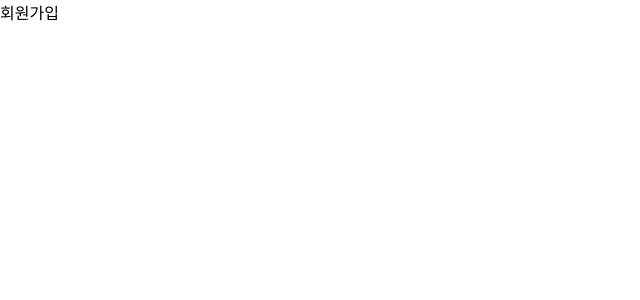
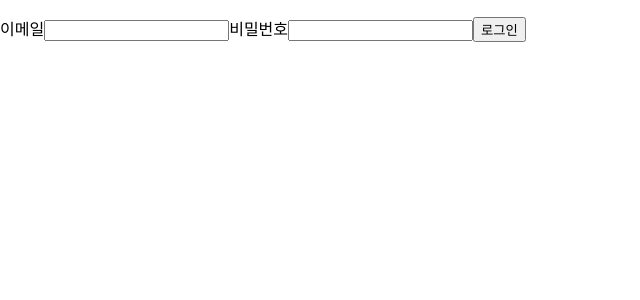
Before and after one commit to dee0518/Next_HelloWorld, a Next.js app: page /signin in a window 1280 px wide. Shown: the top 300 px of the page, without its empty margins (0-640 px from the left). Built offline with nearby package versions, Linux system fonts and the light colour scheme.

Commit message:
:white_check_mark: 회원가입 테스트 코드

```diff
--- /dev/null
+++ b/jest.setup.js
@@ -0,0 +1,6 @@
+// Optional: configure or set up a testing framework before each test.
+// If you delete this file, remove `setupFilesAfterEnv` from `jest.config.js`
+
+// Used for __tests__/testing-library.js
+// Learn more: https://github.com/testing-library/jest-dom
+import '@testing-library/jest-dom/extend-expect';
--- a/package.json
+++ b/package.json
@@ -15,16 +15,17 @@
     "lint-staged": "lint-staged"
   },
   "dependencies": {
-    "babel-jest": "^29.4.2",
     "next": "13.1.6",
     "react": "18.2.0",
     "react-dom": "18.2.0",
     "styled-components": "^5.3.6"
   },
   "devDependencies": {
+    "@jest/globals": "^29.4.2",
     "@testing-library/jest-dom": "^5.16.5",
     "@testing-library/react": "^13.4.0",
     "@testing-library/user-event": "^14.4.3",
+    "@types/jest": "^29.4.0",
     "@types/jest-plugin-context": "^2.9.5",
     "@types/node": "18.13.0",
     "@types/react": "18.0.28",
@@ -32,6 +33,7 @@
     "@types/styled-components": "^5.1.26",
     "@types/testing-library__jest-dom": "^5.14.5",
     "@typescript-eslint/eslint-plugin": "^5.51.0",
+    "babel-jest": "^29.4.2",
     "eslint": "^8.34.0",
     "eslint-config-airbnb": "^19.0.4",
     "eslint-config-airbnb-typescript": "^17.0.0",
@@ -50,6 +52,7 @@
     "jest-plugin-context": "^2.9.0",
     "lint-staged": "^13.1.1",
     "prettier": "^2.8.4",
+    "ts-jest": "^29.0.5",
     "typescript": "^4.9.5"
   },
   "lint-staged": {
--- a/pages/signin/index.tsx
+++ b/pages/signin/index.tsx
@@ -1,5 +1,14 @@
 const SignIn = () => {
-  return <div>회원가입</div>;
+  return (
+    <form>
+      <p id="error" />
+      <label htmlFor="email">이메일</label>
+      <input id="email" type="email" />
+      <label htmlFor="password">비밀번호</label>
+      <input id="password" type="password" />
+      <button type="button">로그인</button>
+    </form>
+  );
 };
 
 export default SignIn;
--- a/tsconfig.json
+++ b/tsconfig.json
@@ -13,7 +13,11 @@
     "resolveJsonModule": true,
     "isolatedModules": true,
     "jsx": "preserve",
-    "incremental": true
+    "incremental": true,
+    "paths": {
+      "@/components/*": ["./components/*"],
+      "@/pages/*": ["./pages/*"]
+    }
   },
   "include": ["next-env.d.ts", "**/*.ts", "**/*.tsx"],
   "exclude": ["node_modules"]
--- /dev/null
+++ b/types/index.d.ts
@@ -0,0 +1 @@
+declare module 'jest-plugin-context';
```
Also changed, not shown: jest.config.js (added, +22 -0 lines), .eslintrc.json, 2 other files (tests, documents, lock files or other folders).
